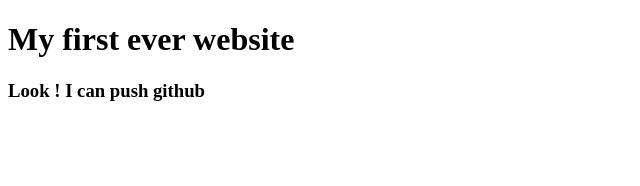
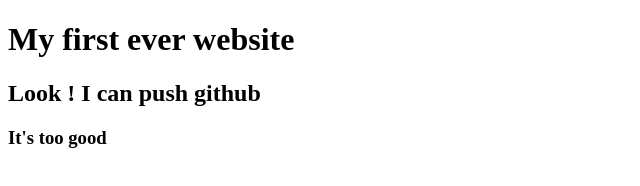
Before and after one commit to redwanahmedsawkhin/My-First-Website, a plain HTML site: page index.html in a window 1280 px wide. Shown: the whole page, without its empty margins (0-640 px from the left). Drawn offline with Linux system fonts and the light colour scheme.

Commit message:
Update index.html

```diff
--- a/index.html
+++ b/index.html
@@ -6,7 +6,8 @@
     <title>Document</title>
 </head>
 <h1>My first ever website</h1>
-<h3>Look ! I can push github</h3>
+<h2>Look ! I can push github</h2>
+    <h3>It's too good</h3>
 <body>
 
 </body>
```
